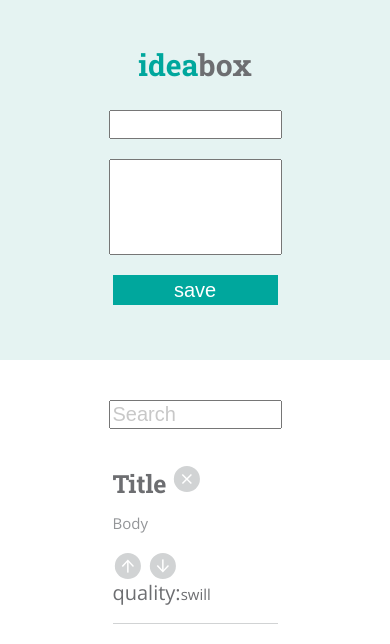
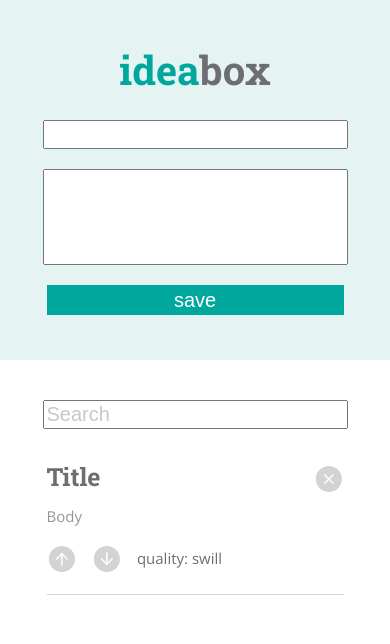
Before and after one commit to hilarylewis92/2DoBox-Pivot, a plain HTML site: page index.html in a window 390 px wide. Both pictures are taken after a click on the button "save". Shown: the top 644 px of the page. Drawn offline with nearby package versions, Linux system fonts and the light colour scheme.

Commit message:
refined css and responsive

```diff
--- a/scripts.js
+++ b/scripts.js
@@ -55,7 +55,7 @@ function appendIdea(idea) {
         <div class='third-line'>
           <button type="button" class="up-btn"/></button>
           <button type="button" class="down-btn"/></button>
-          <span>quality:<span class="quality">${idea.quality}</span></span>
+          <span class="quality">quality:<span class="quality"> ${idea.quality}</span></span>
         </div>
       </li>
   `);
@@ -157,7 +157,6 @@ function findIdeaByTitle() {
 
 $('.search-input').keypress(function(event) {
   if (event.which === 13) {
-    // console.log($('.search-input').val());
     findIdeaByTitle();
     findIdeaByBody();
   }
--- a/styles.css
+++ b/styles.css
@@ -26,6 +26,7 @@ input {
   width: 50%;
   margin: 10px;
   outline: none;
+
 }
 
 .save-btn {
@@ -67,7 +68,7 @@ li {
 
 .body {
   font-family: 'Open Sans', sans-serif;
-  font-size: 20px;
+  font-size: 18px;
   color: #939598;
   margin-bottom: 20px;
   display: block;
@@ -92,6 +93,7 @@ li {
   border: none;
   height: 30px;
   width: 30px;
+  padding: 10px;
 }
 
 .up-btn:hover {
@@ -108,6 +110,8 @@ li {
   border: none;
   height: 30px;
   width: 30px;
+  padding: 10px;
+  margin: 0px 10px;
 }
 
 .down-btn:hover {
@@ -123,6 +127,7 @@ li {
   border: none;
   height: 30px;
   width: 30px;
+  float: right;
 }
 
 .delete-btn:hover {
@@ -132,20 +137,26 @@ li {
 }
 
 @media screen and (max-width: 600px){
-  .body-input {
-    height: 90px;
-    margin: top;
-  }
   .hero {
     height: 300px;
   }
 
-  h1 {
-    font-size: 30px;
+  input {
+    font-size: 20px;
+    width: 90%;
   }
 
-  input {
-    font-size: 20px;
+  .body-input {
+    height: 90px;
+    vertical-align: : top;
+  }
+
+  ul {
+    width: 90%;
+  }
+
+  h1 {
+    font-size: 40px;
   }
 
   .title {
```
